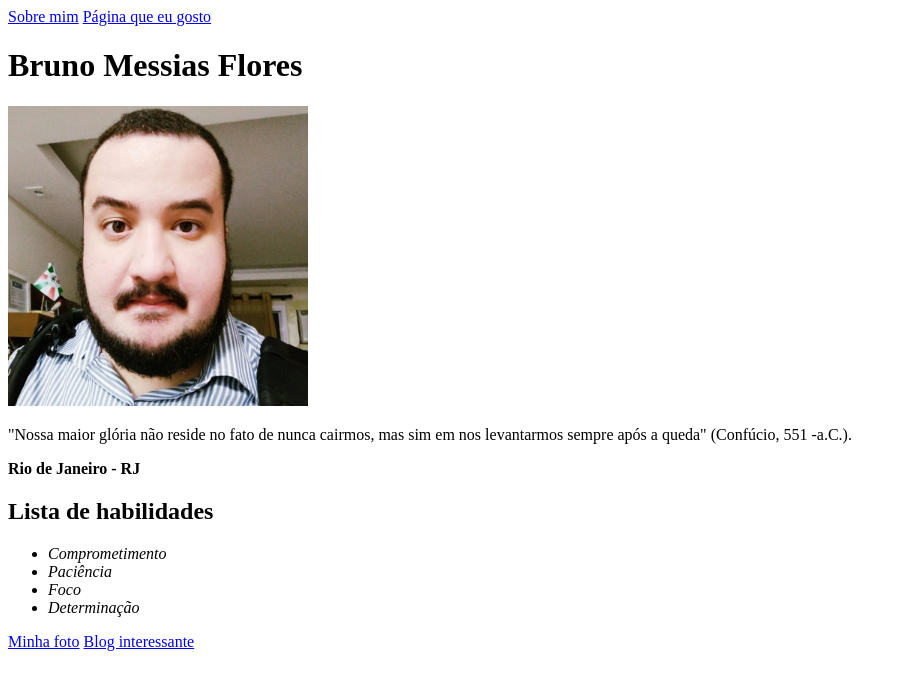
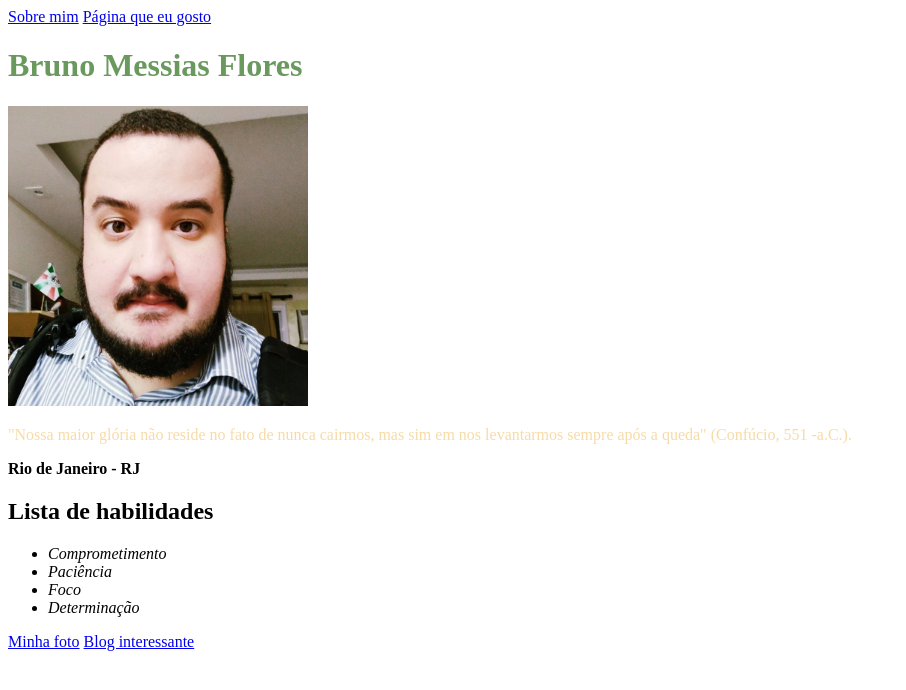
Before and after one commit to brunomessiasf/brunomessiasf.github.io, a plain HTML site: page html-dia1/portfolio.html in a window 1280 px wide. Shown: the whole page, without its empty margins (0-906 px from the left). Drawn offline with Linux system fonts and the light colour scheme.

Commit message:
Altera cor Nome e descrição

```diff
--- a/html-dia1/portfolio.html
+++ b/html-dia1/portfolio.html
@@ -5,6 +5,18 @@
   <meta http-equiv="X-UA-Compatible" content="IE=edge">
   <meta name="viewport" content="width=device-width, initial-scale=1.0">
   <title>Meu Portfólio</title>
+<style>
+    h1 {
+      color: #69995D;;
+
+    }
+    .descricao {
+      color: #f7dba7;
+    }
+
+
+</style>
+
 </head>
 <body>
   <a href="#sobre-mim">Sobre mim</a>
```
